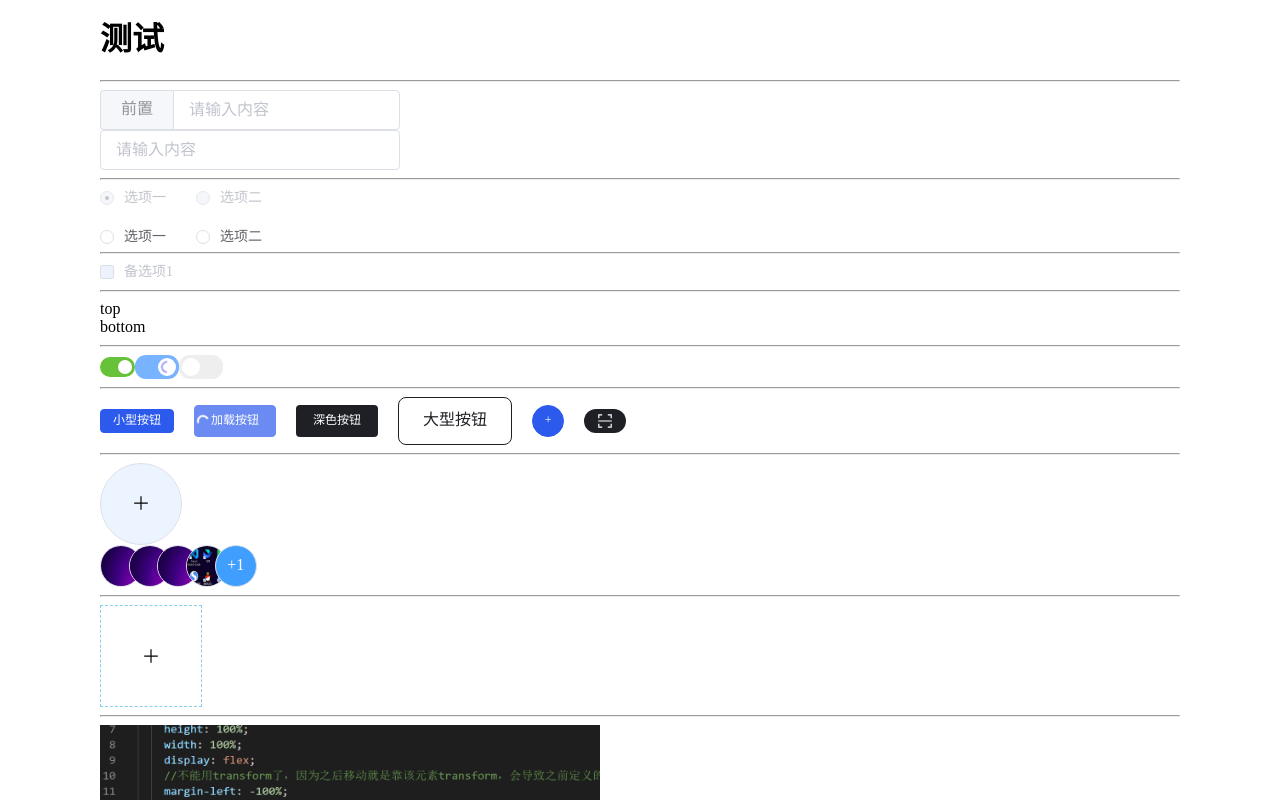
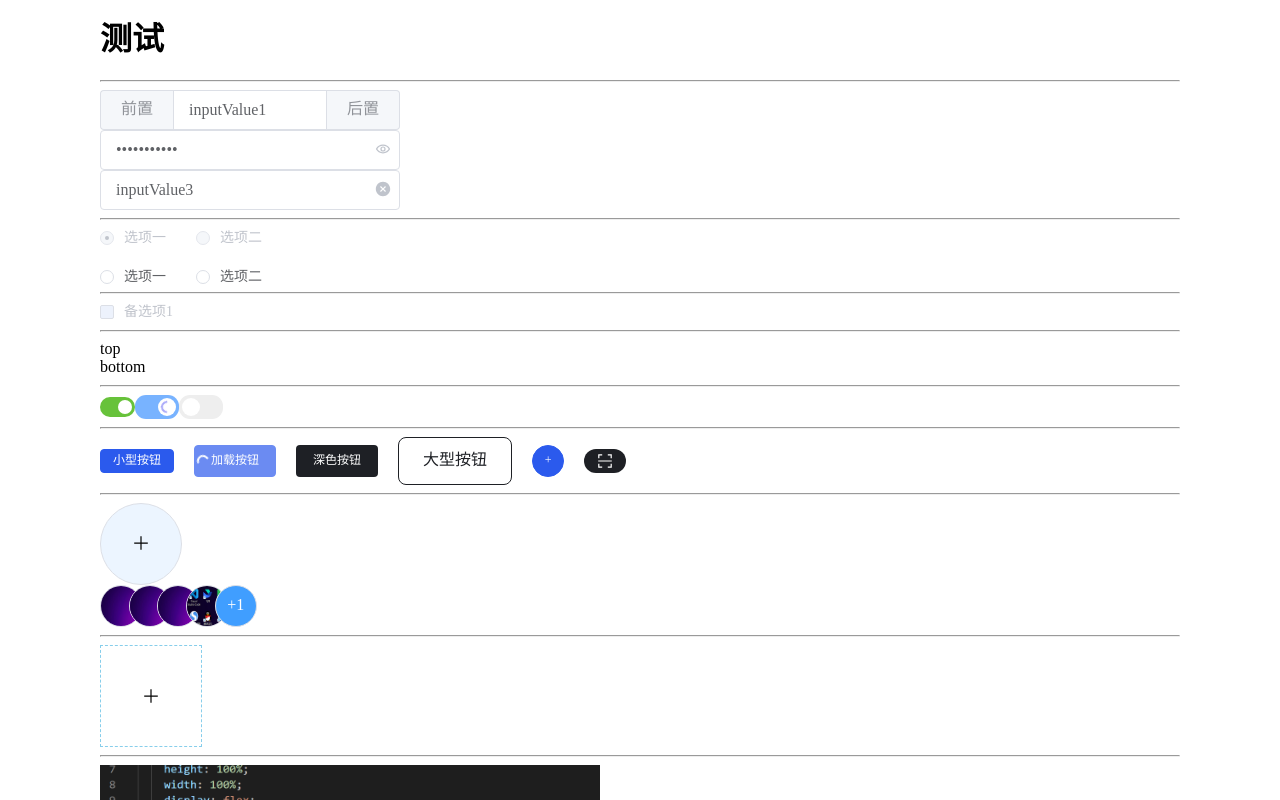
Before and after one commit to WebZ66/yk-design, a Vue app in the folder yk-design-ui/: page /yk-design-ui in a window 1280 px wide. Shown: the top 800 px of the page. Built offline with nearby package versions, Linux system fonts and the light colour scheme.

Commit message:
fix:修复input-password显示异常问题

```diff
--- a/yk-design-ui/src/components/input/src/useInput.ts
+++ b/yk-design-ui/src/components/input/src/useInput.ts
@@ -23,8 +23,8 @@ export const useInput = (props: InputProps, $emits: InputEmits) => {
   const isPassword = computed(() => {
     return props.showPassword
       ? passwordVisible.value
-        ? 'text'
-        : 'password'
+        ? 'password'
+        : 'text'
       : 'text'
   })
 
--- a/yk-design-ui/src/components/test/src/TestVue.vue
+++ b/yk-design-ui/src/components/test/src/TestVue.vue
@@ -1,13 +1,28 @@
 <template>
   <div>
     <div title="yk-input">
-      <YkInput :style="{ width: '300px' }" ref="inputRef">
+      <YkInput v-model="inputValue1" :style="{ width: '300px' }" ref="inputRef">
         <template #prepend>
           <div>前置</div>
         </template>
+        <template #append>
+          <div>后置</div>
+        </template>
       </YkInput>
-
-      <YkInput :style="{ width: '300px' }" ref="inputRef" type="password">
+      <YkInput
+        v-model="inputValue2"
+        :style="{ width: '300px' }"
+        ref="inputRef"
+        type="password"
+        :show-password="true"
+      >
+      </YkInput>
+      <YkInput
+        v-model="inputValue3"
+        :style="{ width: '300px' }"
+        ref="inputRef"
+        clearable
+      >
       </YkInput>
     </div>
     <hr />
@@ -106,6 +121,11 @@ defineOptions({
 /* radio */
 const radio1 = ref('1')
 const radio2 = ref('0')
+
+/* input */
+const inputValue1 = ref('inputValue1')
+const inputValue2 = ref('inputValue2')
+const inputValue3 = ref('inputValue3')
 </script>
 
 <style scoped></style>
```
